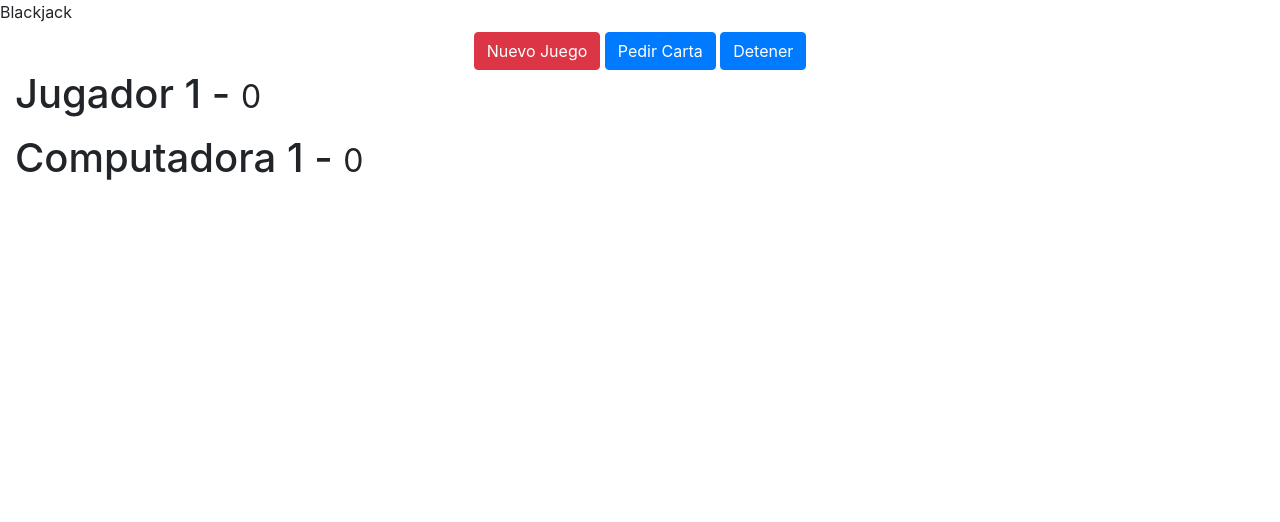
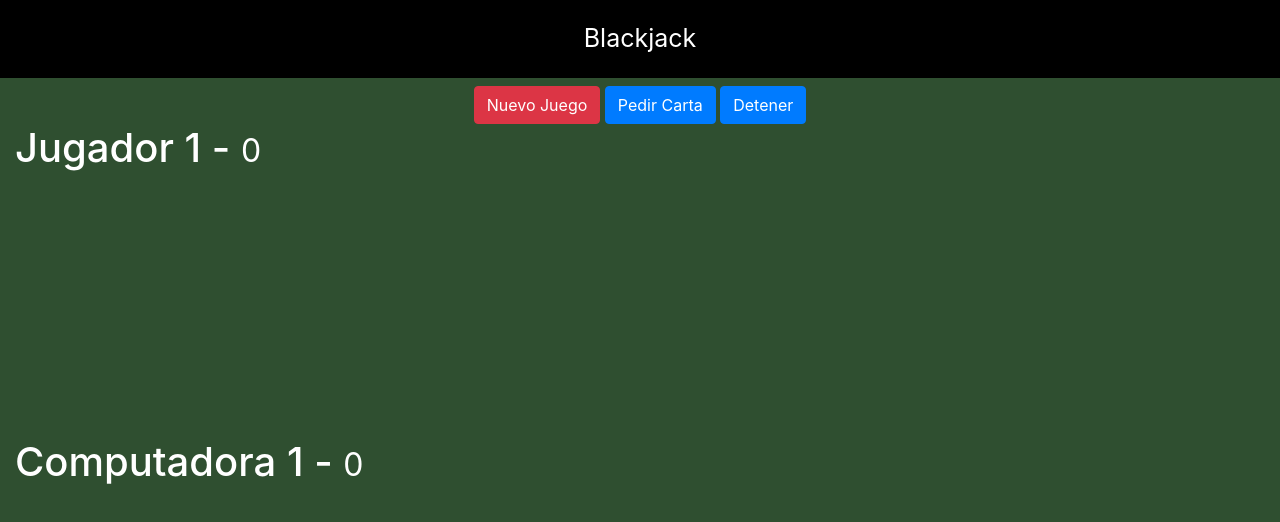
Before and after one commit to AlejandroSJi/blackjack, a plain HTML site: page index.html in a window 1280 px wide. Drawn offline with nearby package versions, Linux system fonts and the light colour scheme; files that its build step writes are made by us from their sources; the site is published under a folder, as on GitHub Pages, so addresses that start at the root find nothing.

Commit message:
Update index.html

```diff
--- a/index.html
+++ b/index.html
@@ -7,7 +7,7 @@
     <title>Blackjack</title>
     <link rel="stylesheet" href="https://stackpath.bootstrapcdn.com/bootstrap/4.4.1/css/bootstrap.min.css" integrity="sha384-Vkoo8x4CGsO3+Hhxv8T/Q5PaXtkKtu6ug5TOeNV6gBiFeWPGFN9MuhOf23Q9Ifjh" crossorigin="anonymous">
     <!-- <link rel="stylesheet" href="https://cdn.jsdelivr.net/npm/bootstrap@4.4.1/dist/css/bootstrap.min.css" integrity="sha384-Vkoo8x4CGsO3+Hhxv8T/Q5PaXtkKtu6ug5TOeNV6gBiFeWPGFN9MuhOf23Q9Ifjh" crossorigin="anonymous"> -->
-    <link rel="stylesheet" href="/assets/css/styles.css">
+    <link rel="stylesheet" href="styles.css">
     <link rel="preload" href="assets/cartas">
 </head>
 <body>
```
